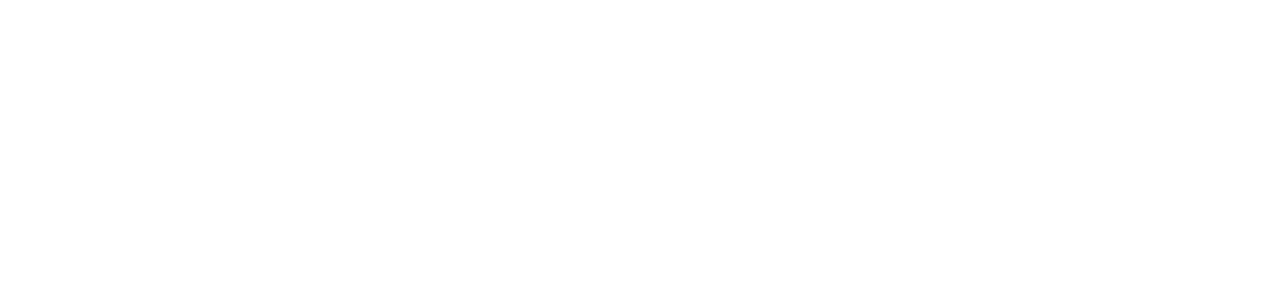
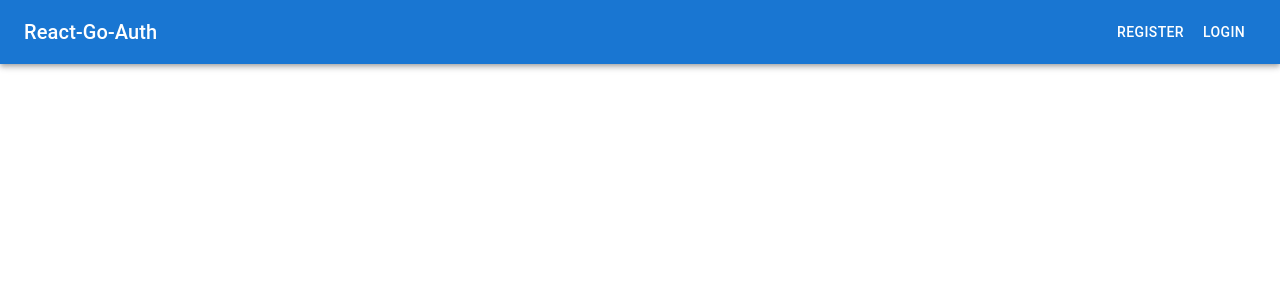
Before and after one commit to lebrancconvas/React-Go-JWT-Auth-freeCodeCamp, a React (Create React App) app in the folder client/: page / in a window 1280 px wide. Shown: the top 300 px of the page. Built offline with nearby package versions, Linux system fonts and the light colour scheme.

Commit message:
🚚 Add Route.

```diff
--- a/client/src/App.tsx
+++ b/client/src/App.tsx
@@ -1,9 +1,19 @@
 import React from 'react';
-import './App.css';
+import {BrowserRouter as Router, Routes, Route} from 'react-router-dom';
+import Registerpage from './pages/Registerpage';
+import Loginpage from './pages/Loginpage';
+import Landingpage from './pages/Landingpage';
 
 function App() {
   return (
     <div>
+      <Router>
+        <Routes>
+          <Route path="/" element={<Landingpage />} />
+          <Route path="/register" element={<Registerpage />} />
+          <Route path="/login" element={<Loginpage/>} />
+        </Routes>
+      </Router>
     </div>
   );
 }
```
